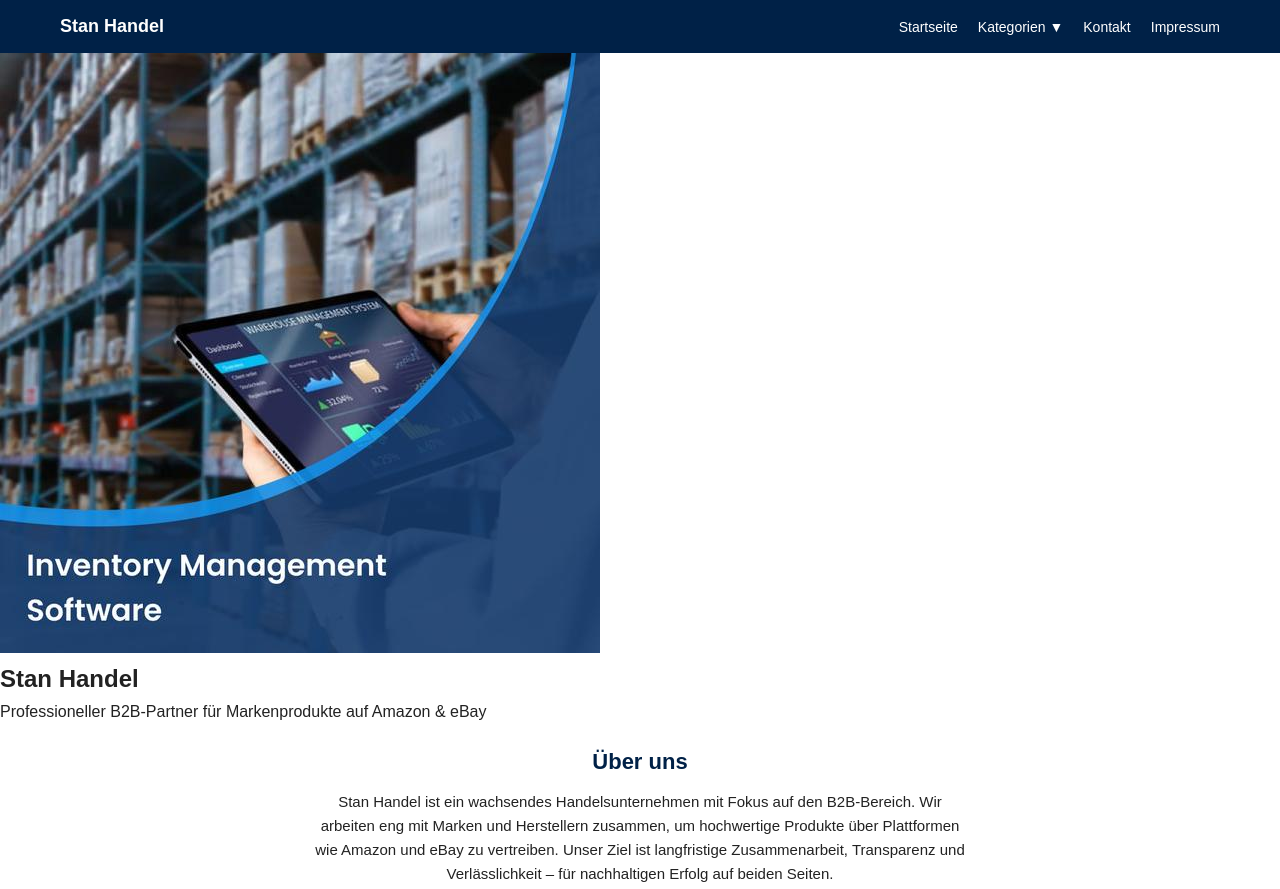
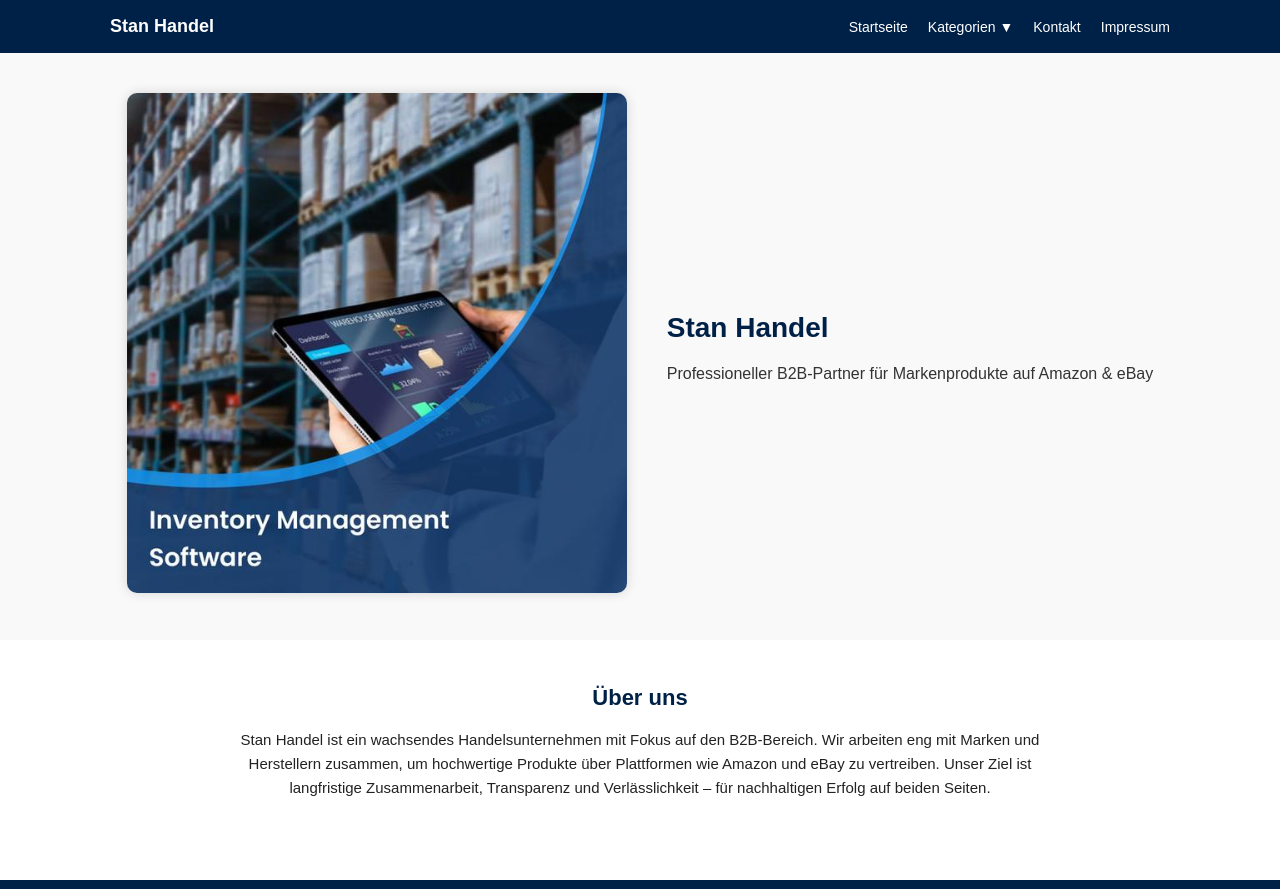
Before and after one commit to stangandel/Stan-handel.de, a plain HTML site: page index.html in a window 1280 px wide. Shown: the top 889 px of the page. Drawn offline with Linux system fonts and the light colour scheme.

Commit message:
Update style.css

```diff
--- a/css/style.css
+++ b/css/style.css
@@ -1,36 +1,43 @@
-/* style.css – începe de la linia 1 */
+
+/* RESET */
 * {
   margin: 0;
   padding: 0;
   box-sizing: border-box;
 }
 
+/* General */
 body {
   font-family: Arial, sans-serif;
   line-height: 1.6;
+  background: #fff;
   color: #222;
-  background-color: #fff;
+}
+
+a {
+  text-decoration: none;
+  color: white;
 }
 
 /* Header */
 header {
   background-color: #002147;
-  color: white;
   padding: 12px 0;
 }
 
 .container {
-  max-width: 1200px;
+  max-width: 1100px;
   margin: auto;
-  padding: 0 20px;
   display: flex;
   justify-content: space-between;
   align-items: center;
+  padding: 0 20px;
 }
 
 .logo {
   font-weight: bold;
   font-size: 18px;
+  color: white;
 }
 
 nav ul.menu {
@@ -44,19 +51,17 @@ nav ul.menu {
 }
 
 .menu a {
-  color: white;
-  text-decoration: none;
   font-size: 14px;
 }
 
 .submenu {
+  display: none;
   position: absolute;
-  top: 100%;
-  left: 0;
-  background-color: #002147;
-  padding: 10px 0;
-  display: none;
+  top: 30px;
+  background-color: #00316e;
   list-style: none;
+  padding: 10px;
+  z-index: 10;
 }
 
 .menu li:hover .submenu {
@@ -64,45 +69,63 @@ nav ul.menu {
 }
 
 .submenu li {
-  padding: 5px 20px;
+  padding: 5px 10px;
 }
 
-.submenu a {
-  color: white;
+/* Hero 2-coloane */
+.hero-grid {
+  display: flex;
+  flex-wrap: wrap;
+  align-items: center;
+  justify-content: center;
+  gap: 40px;
+  padding: 40px 20px;
+  background-color: #f9f9f9;
 }
 
-/* Hero Image */
-.hero img {
-  display: block;
-  max-width: 100%;
+.hero-image img {
+  max-width: 500px;
+  width: 100%;
   height: auto;
-  margin: 30px auto;
-  border-radius: 8px;
-  box-shadow: 0 0 12px rgba(0, 0, 0, 0.2);
+  border-radius: 10px;
+  box-shadow: 0 0 12px rgba(0,0,0,0.15);
 }
 
-/* Über uns Section */
-.about {
-  max-width: 700px;
-  margin: 20px auto 60px auto;
-  text-align: center;
-  padding: 0 20px;
+.hero-text {
+  max-width: 500px;
 }
 
-.about h2 {
+.hero-text h1 {
+  font-size: 28px;
+  color: #002147;
+  margin-bottom: 10px;
+}
+
+.hero-text p {
+  font-size: 16px;
+  color: #333;
+}
+
+/* Über uns */
+.about {
+  padding: 40px 20px;
+  background-color: #fff;
+}
+
+.about-container {
+  max-width: 800px;
+  margin: 0 auto;
+  text-align: center;
+}
+
+.about-container h2 {
   font-size: 22px;
-  margin-bottom: 10px;
+  margin-bottom: 12px;
   color: #002147;
 }
 
-.about p {
+.about-container p {
   font-size: 15px;
-}
-
-.team-label {
-  font-size: 13px;
-  color: #444;
-  margin-bottom: 10px;
 }
 
 /* Footer */
@@ -110,6 +133,7 @@ footer {
   background-color: #002147;
   color: white;
   text-align: center;
-  padding: 12px;
+  padding: 16px 0;
+  margin-top: 40px;
   font-size: 13px;
 }
```
